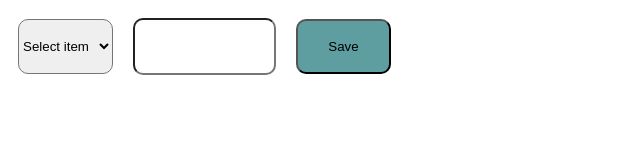
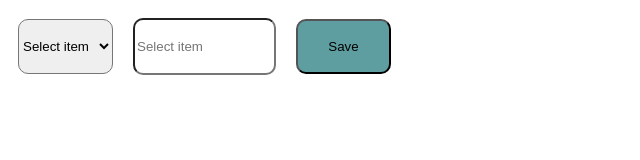
Before and after one commit to MikhailPerevyazko/Tauri_Vue_Test_Menu, a Vue app: page / in a window 1280 px wide. Shown: the top 160 px of the page, without its empty margins (0-640 px from the left). Built offline with nearby package versions, Linux system fonts and the light colour scheme.

Commit message:
edit tauri.conf.json

```diff
--- a/index.html
+++ b/index.html
@@ -4,7 +4,7 @@
     <meta charset="UTF-8" />
     <link rel="icon" type="image/svg+xml" href="/vite.svg" />
     <meta name="viewport" content="width=device-width, initial-scale=1.0" />
-    <title>Tauri + Vue 3 App</title>
+    <title>TauriVueApp</title>
   </head>
 
   <body>
--- a/src-tauri/tauri.conf.json
+++ b/src-tauri/tauri.conf.json
@@ -20,7 +20,7 @@
     "bundle": {
       "active": true,
       "targets": "all",
-      "identifier": "com.tauri.dev",
+      "identifier": "simple-app-identifier",
       "icon": [
         "icons/32x32.png",
         "icons/128x128.png",
--- a/src/App.vue
+++ b/src/App.vue
@@ -11,7 +11,7 @@
       <option value="2">Two</option>
     </select>
 
-    <input id="input" type="text" >
+    <input id="input" type="text" placeholder="Select item" >
 
     <button id="button">Save</button>
   </div>
```
